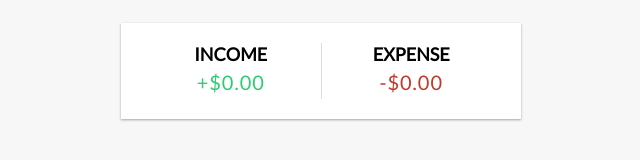
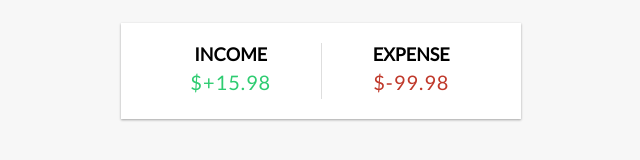
Before and after one commit to Kashef-ir/Money-Manager, a Vue app: page / in a window 1280 px wide. Shown: the part 158-318 px from the top of the page, without its empty margins (319-959 px from the left). Built offline with nearby package versions, Linux system fonts and the light colour scheme.

Commit message:
Fix income and expenses result

```diff
--- a/src/App.vue
+++ b/src/App.vue
@@ -19,6 +19,24 @@
     return acc + transaction.amount
   }, 0)
 })
+
+const income = computed(() => {
+  return transactions.value
+    .filter((transaction) => transaction.amount > 0)
+    .reduce((acc, transaction) => {
+      return acc + transaction.amount
+    }, 0)
+    .toFixed(2)
+})
+
+const expenses = computed(() => {
+  return transactions.value
+    .filter((transaction) => transaction.amount < 0)
+    .reduce((acc, transaction) => {
+      return acc + transaction.amount
+    }, 0)
+    .toFixed(2)
+})
 </script>
 
 <template>
@@ -26,7 +44,7 @@
   <div class="container">
     <Balance :total="total" />
   </div>
-  <IncomeExpenses />
+  <IncomeExpenses :income="income" :expenses="expenses" />
   <TransactionList :transactions="transactions" />
   <AddTransaction />
 </template>
--- a/src/components/IncomeExpenses.vue
+++ b/src/components/IncomeExpenses.vue
@@ -1,13 +1,27 @@
-<script></script>
+<script setup>
+import { defineProps } from 'vue'
+
+const props = defineProps({
+  income: {
+    type: Number,
+    required: true,
+  },
+  expenses: {
+    type: Number,
+    required: true,
+  },
+})
+</script>
+
 <template>
   <div class="inc-exp-container">
     <div>
       <h4>Income</h4>
-      <p id="money-plus" class="money plus">+$0.00</p>
+      <p id="money-plus" class="money plus">$+{{ income }}</p>
     </div>
     <div>
       <h4>Expense</h4>
-      <p id="money-minus" class="money minus">-$0.00</p>
+      <p id="money-minus" class="money minus">${{ expenses }}</p>
     </div>
   </div>
 </template>
```
